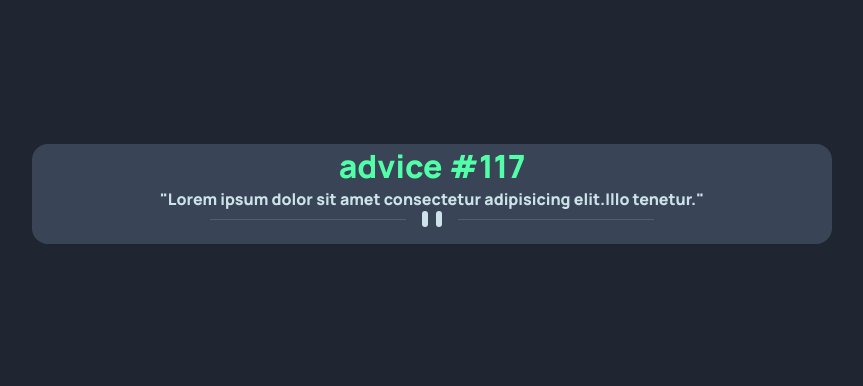
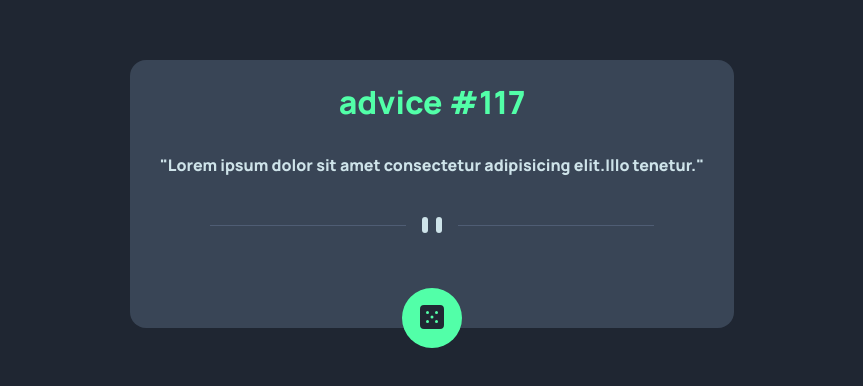
Before and after one commit to ruancs/Advice-generator, a plain HTML site: page index.html in a window 1280 px wide. Shown: the part 206-592 px from the top of the page, without its empty margins (208-1071 px from the left). Drawn offline with Linux system fonts and the light colour scheme.

Commit message:
ajustes de design do card

```diff
--- a/index.html
+++ b/index.html
@@ -20,8 +20,12 @@
     <div class="card">
       <h1 class="advice-id">advice #117</h1>
       <div class="advice">"Lorem ipsum dolor sit amet consectetur adipisicing elit.Illo tenetur."</div>
-      <img src="/images/pattern-divider-desktop.svg" alt="divider-desktop">
+      <img src="/images/pattern-divider-desktop.svg" alt="divider-desktop" class="divider">
+      <img src="/images/pattern-divider-mobile.svg" alt="divider-mobile" class="divider-mobile">
 
+      <button class="button-random">
+        <a href="#"><img class="dicebtn" src="/images/icon-dice.svg" alt="button-random"></a>
+      </button>
 
     </div>
 
--- a/style.css
+++ b/style.css
@@ -20,20 +20,68 @@ body{
 }
 
 .card{
-    width: 800px;
-    height: 100px;
+    width: auto;
+    height: auto;
+    padding-bottom: 30px;
     text-align: center;
     border-radius: 1rem;
     background-color: hsl(215, 20%, 28%);
 }
 
 .advice-id{
+    margin: 20px;
     color:hsl(150, 100%, 66%);
 }
 
 .advice{
+    margin: 30px;
+    margin-bottom: 40px;
     color:hsl(193, 38%, 86%);
 }
 
 .attribution { font-size: 11px; text-align: center; }
 .attribution a { color: hsl(228, 45%, 44%); }
+
+
+.button-random{
+    position: relative;
+    display: flex;
+    align-items: center;
+    margin: 0 auto;
+    justify-content: center;
+    width: 60px;
+    height: 60px;
+    top: 50px;
+    background-color: hsl(150, 100%, 66%);
+    border-style: none;
+    border-radius: 50%;
+}
+
+.dicebtn{
+    box-shadow: none;
+
+    margin: 8px;
+
+}
+
+
+.divider-mobile{
+    display: none;
+}
+
+@media screen and (max-width:900px) {
+
+    .divider{
+        display:none;
+    }
+
+    .divider-mobile{
+        display: inline;
+        align-items: center;
+    }
+
+    .container{
+        padding: 10px;
+    }
+
+}
```
